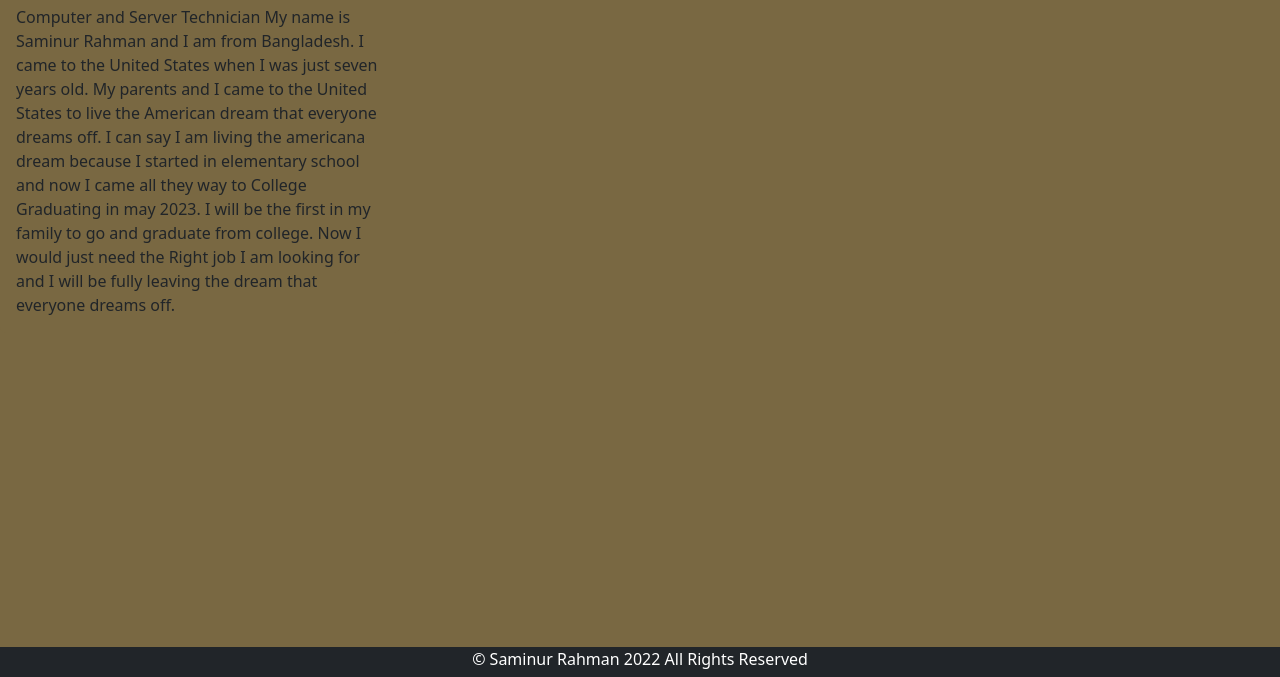
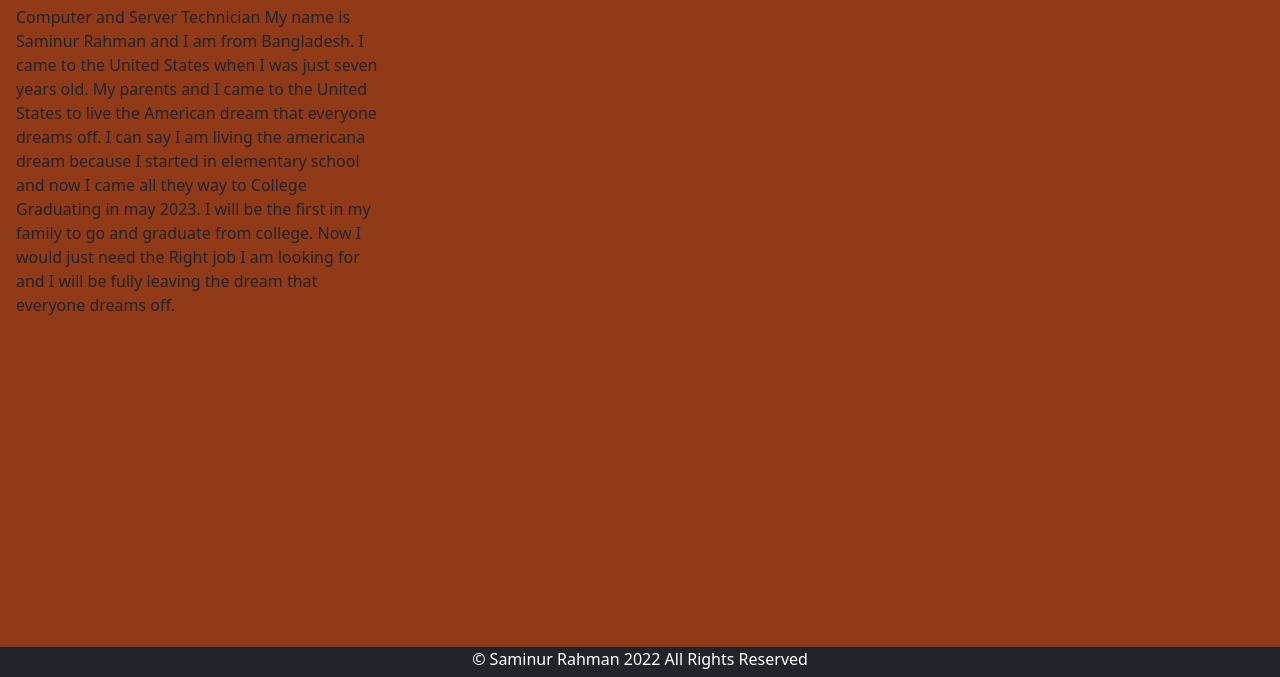
Before and after one commit to Saminur338/Project, a plain HTML site: page aboutme.html in a window 1280 px wide. Shown: the part 123-800 px from the top of the page. Drawn offline with nearby package versions, Linux system fonts and the light colour scheme.

Commit message:
edited code

```diff
--- a/Secondary.css
+++ b/Secondary.css
@@ -7,13 +7,13 @@ h1{
 text-align: center;
 }
 body{
-  background-color: #796842;
+  background-color: #913a18;
   overflow-x: hidden;
 }
 
 
 .card{
-  background-color: #796842;
+  background-color: #913a18;
   border-width: 0px;
 }
 
```
